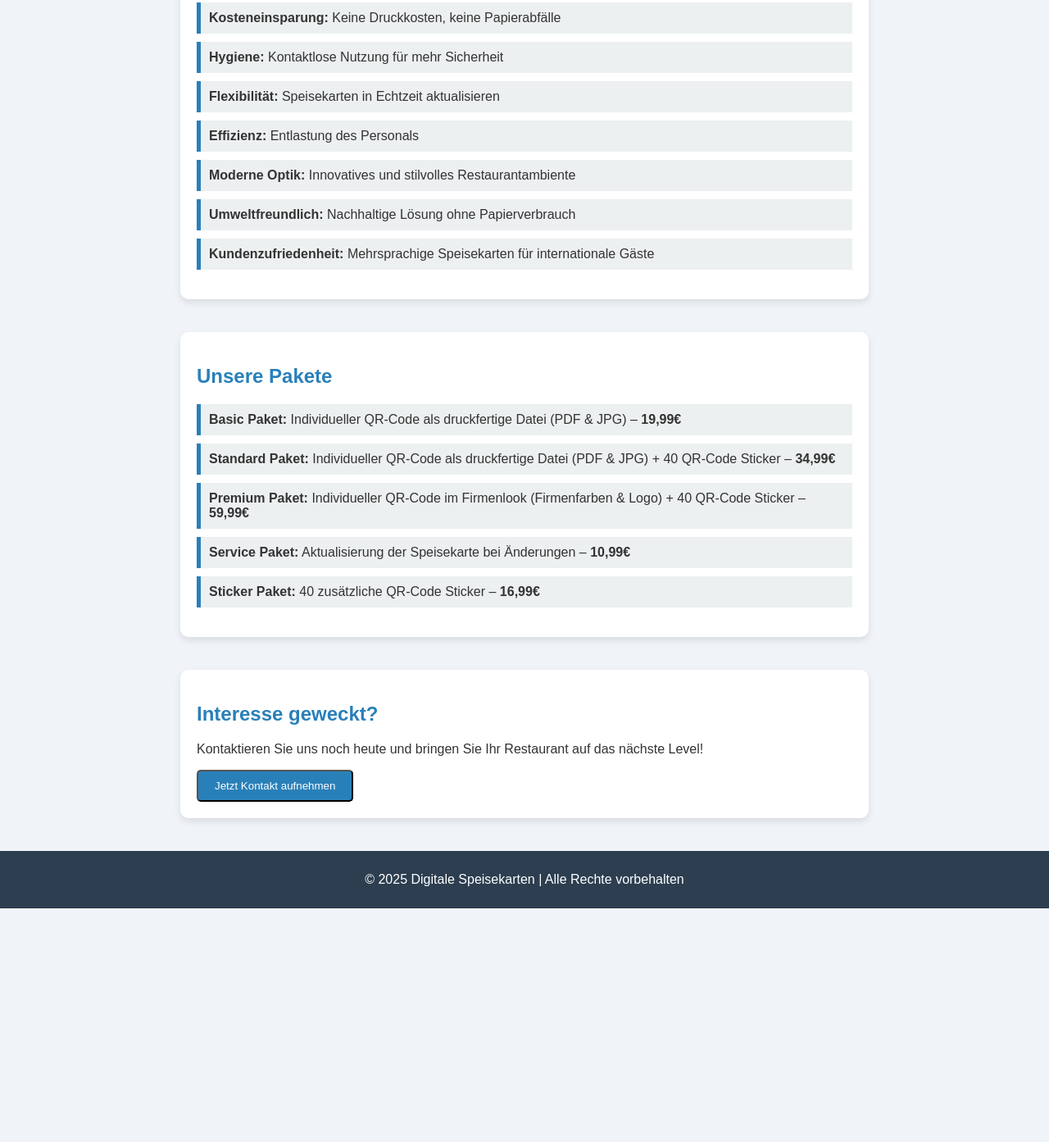
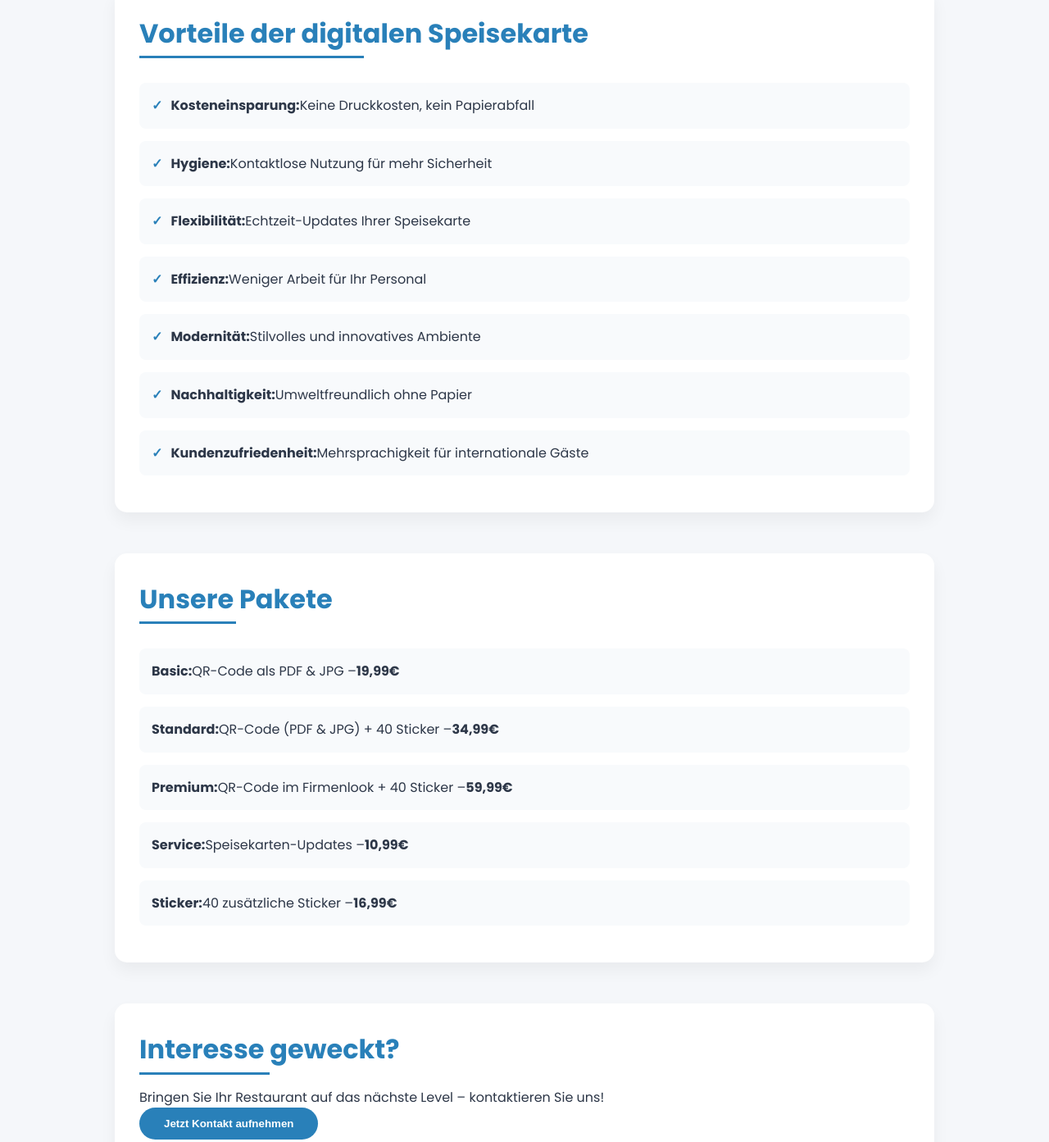
Before and after one commit to gastrokarten/GastroConnect, a plain HTML site: page index.html in a window 1280 px wide. Shown: the part 936-2329 px from the top of the page at 82% size. Before the commit the page ends 2044 px from the top, so only its background shows below. Drawn offline with Linux system fonts and the light colour scheme.

Commit message:
Update index.html

```diff
--- a/index.html
+++ b/index.html
@@ -3,78 +3,174 @@
 <head>
     <meta charset="UTF-8">
     <meta name="viewport" content="width=device-width, initial-scale=1.0">
-    <title>Digitale Speisekarten per QR-Code</title>
-    <link rel="stylesheet" href="styles.css">
+    <title>GastroConnect - Digitale Speisekarten per QR-Code</title>
     <style>
-        body {
-            font-family: Arial, sans-serif;
-            background-color: #f0f4f8;
-            color: #333;
+        * {
             margin: 0;
             padding: 0;
+            box-sizing: border-box;
         }
+
+        body {
+            font-family: 'Poppins', sans-serif;
+            background-color: #f5f7fa;
+            color: #2d3748;
+            line-height: 1.6;
+        }
+
         header {
-            background-color: #2c3e50;
-            color: #ffffff;
+            background: linear-gradient(135deg, #2c3e50, #4a627c);
+            color: white;
             text-align: center;
-            padding: 20px 0;
+            padding: 60px 20px;
+            position: relative;
+            overflow: hidden;
         }
+
+        header::after {
+            content: '';
+            position: absolute;
+            top: 0;
+            left: 0;
+            width: 100%;
+            height: 100%;
+            background: radial-gradient(circle, rgba(255,255,255,0.1) 0%, rgba(255,255,255,0) 70%);
+            z-index: 1;
+        }
+
         .company-name {
-            font-size: 24px;
-            font-weight: bold;
-            color: #ffffff;
-            margin-bottom: 5px;
+            font-size: 2.5rem;
+            font-weight: 700;
+            letter-spacing: 2px;
+            position: relative;
+            z-index: 2;
         }
-        .about, .benefits, .contact, .motivation, .pricing {
-            max-width: 800px;
-            margin: 40px auto;
-            background: #ffffff;
-            padding: 20px;
-            border-radius: 10px;
-            box-shadow: 0 4px 8px rgba(0, 0, 0, 0.1);
+
+        header h1 {
+            font-size: 1.8rem;
+            margin: 10px 0;
+            position: relative;
+            z-index: 2;
         }
+
+        header p {
+            font-size: 1.1rem;
+            opacity: 0.9;
+            position: relative;
+            z-index: 2;
+        }
+
+        section {
+            max-width: 1000px;
+            margin: 50px auto;
+            padding: 0 20px;
+        }
+
         h2 {
             color: #2980b9;
+            font-size: 2rem;
+            margin-bottom: 20px;
+            position: relative;
+            display: inline-block;
         }
+
+        h2::after {
+            content: '';
+            position: absolute;
+            bottom: -5px;
+            left: 0;
+            width: 50%;
+            height: 3px;
+            background: #2980b9;
+        }
+
+        .about, .motivation, .benefits, .pricing, .contact {
+            background: white;
+            padding: 30px;
+            border-radius: 15px;
+            box-shadow: 0 10px 20px rgba(0, 0, 0, 0.05);
+            transition: transform 0.3s ease;
+        }
+
+        .about:hover, .motivation:hover, .benefits:hover, .pricing:hover, .contact:hover {
+            transform: translateY(-5px);
+        }
+
         ul {
-            list-style-type: none;
-            padding: 0;
+            list-style: none;
         }
-        li {
-            background: #ecf0f1;
-            margin: 10px 0;
-            padding: 10px;
-            border-left: 5px solid #2980b9;
+
+        .benefits li, .pricing li {
+            background: #f8fafc;
+            margin: 15px 0;
+            padding: 15px;
+            border-radius: 8px;
+            display: flex;
+            align-items: center;
+            transition: background 0.3s ease;
         }
+
+        .benefits li:hover, .pricing li:hover {
+            background: #e6f0fa;
+        }
+
+        .benefits li::before {
+            content: '✓';
+            color: #2980b9;
+            font-weight: bold;
+            margin-right: 10px;
+        }
+
         .cta {
             display: inline-block;
             background: #2980b9;
             color: white;
-            padding: 10px 20px;
+            padding: 12px 30px;
             text-decoration: none;
-            border-radius: 5px;
-            transition: background 0.3s ease;
+            border-radius: 50px;
+            font-weight: 600;
+            transition: all 0.3s ease;
+            border: none;
             cursor: pointer;
         }
+
         .cta:hover {
             background: #1c6ea4;
+            transform: scale(1.05);
         }
-        footer {
-            background-color: #2c3e50;
-            color: white;
-            text-align: center;
-            padding: 10px 0;
-            margin-top: 40px;
-        }
+
         .contact-info {
             display: none;
             margin-top: 20px;
-            padding: 15px;
-            background: #ecf0f1;
+            padding: 20px;
+            background: #f8fafc;
             border-radius: 10px;
             text-align: center;
+            animation: fadeIn 0.5s ease;
+        }
+
+        @keyframes fadeIn {
+            from { opacity: 0; }
+            to { opacity: 1; }
+        }
+
+        footer {
+            background: #2c3e50;
+            color: white;
+            text-align: center;
+            padding: 20px;
+            margin-top: 60px;
+            font-size: 0.9rem;
+        }
+
+        @media (max-width: 768px) {
+            .company-name { font-size: 2rem; }
+            header h1 { font-size: 1.5rem; }
+            section { margin: 30px auto; padding: 0 15px; }
+            h2 { font-size: 1.6rem; }
         }
     </style>
+    <link href="https://fonts.googleapis.com/css2?family=Poppins:wght@400;600;700&display=swap" rel="stylesheet">
     <script>
         function showContactInfo() {
             document.getElementById('contact-info').style.display = 'block';
@@ -90,52 +186,51 @@
 
     <section class="about">
         <h2>Unser Service</h2>
-        <p>Wir digitalisieren Ihre Speisekarte. Durch die Erstellung eines individuellen QR-Codes verbinden wir Ihre Speisekarte mit Ihren Gästen. Auf Wunsch erhalten Sie einen personalisierten QR-Code im Look Ihres Unternehmens. Bei Anpassungen sorgen wir für Aktualisierungen in Echtzeit.</p>
+        <p>Wir digitalisieren Ihre Speisekarte. Mit einem individuellen QR-Code verbinden wir Ihre Gäste direkt mit Ihrem Angebot. Optional gestalten wir Ihren QR-Code im Look Ihres Unternehmens. Änderungen? Kein Problem – wir aktualisieren Ihre Speisekarte in Echtzeit.</p>
     </section>
 
     <section class="motivation">
         <h2>Unsere Motivation</h2>
-        <p>Die Idee für GastroConnect entstand aus persönlicher Erfahrung. Bereits im Sommer 2016, zu Beginn meiner Ausbildung, wurde mir bewusst, wie aufwendig es ist, traditionelle Speisekarten zu pflegen, zu aktualisieren und stets in ausreichender Menge bereitzuhalten. Besonders im Terrassengeschäft während der Sommermonate oder bei außerplanmäßigen Veranstaltungen stellte dies oft eine Herausforderung dar.</p>
-        <p>Im Laufe der Jahre und durch die zahlreichen Erfahrungen, die ich sammeln durfte, begegnete mir dieses Problem immer wieder: Es gibt zu wenige Speisekarten, Preise müssen ständig angepasst werden, alte Karten müssen eingesammelt und neue verteilt werden. Hinzu kommt, dass Speisekarten im Außenbereich schnell nass werden oder einfach unhandlich sind, was für das Personal zusätzliche Laufwege und eine enorme Belastung bedeutet.</p>
-        <p>Mit GastroConnect habe ich eine Lösung geschaffen, die all diese Probleme beseitigt. Durch die Digitalisierung der Speisekarten mit QR-Codes ermöglichen wir eine moderne, effiziente und nachhaltige Alternative, die sowohl für Gastronomen als auch für Gäste zahlreiche Vorteile bietet.</p>
+        <p>Die Idee zu GastroConnect entstand 2016 während meiner Ausbildung. Damals fiel mir auf, wie mühsam die Pflege traditioneller Speisekarten ist – ständige Updates, fehlende Exemplare und hoher Aufwand für das Personal, besonders im Sommer oder bei Events.</p>
+        <p>Jahre später erkannte ich: Dieses Problem ist allgegenwärtig. Speisekarten gehen verloren, werden nass oder sind unpraktisch. Mit GastroConnect bieten wir eine digitale Lösung, die Zeit spart, nachhaltig ist und Gästen wie Gastronomen das Leben erleichtert.</p>
     </section>
 
     <section class="benefits">
         <h2>Vorteile der digitalen Speisekarte</h2>
         <ul>
-            <li><strong>Kosteneinsparung:</strong> Keine Druckkosten, keine Papierabfälle</li>
+            <li><strong>Kosteneinsparung:</strong> Keine Druckkosten, kein Papierabfall</li>
             <li><strong>Hygiene:</strong> Kontaktlose Nutzung für mehr Sicherheit</li>
-            <li><strong>Flexibilität:</strong> Speisekarten in Echtzeit aktualisieren</li>
-            <li><strong>Effizienz:</strong> Entlastung des Personals</li>
-            <li><strong>Moderne Optik:</strong> Innovatives und stilvolles Restaurantambiente</li>
-            <li><strong>Umweltfreundlich:</strong> Nachhaltige Lösung ohne Papierverbrauch</li>
-            <li><strong>Kundenzufriedenheit:</strong> Mehrsprachige Speisekarten für internationale Gäste</li>
+            <li><strong>Flexibilität:</strong> Echtzeit-Updates Ihrer Speisekarte</li>
+            <li><strong>Effizienz:</strong> Weniger Arbeit für Ihr Personal</li>
+            <li><strong>Modernität:</strong> Stilvolles und innovatives Ambiente</li>
+            <li><strong>Nachhaltigkeit:</strong> Umweltfreundlich ohne Papier</li>
+            <li><strong>Kundenzufriedenheit:</strong> Mehrsprachigkeit für internationale Gäste</li>
         </ul>
     </section>
 
     <section class="pricing">
         <h2>Unsere Pakete</h2>
         <ul>
-            <li><strong>Basic Paket:</strong> Individueller QR-Code als druckfertige Datei (PDF & JPG) – <strong>19,99€</strong></li>
-            <li><strong>Standard Paket:</strong> Individueller QR-Code als druckfertige Datei (PDF & JPG) + 40 QR-Code Sticker – <strong>34,99€</strong></li>
-            <li><strong>Premium Paket:</strong> Individueller QR-Code im Firmenlook (Firmenfarben & Logo) + 40 QR-Code Sticker – <strong>59,99€</strong></li>
-            <li><strong>Service Paket:</strong> Aktualisierung der Speisekarte bei Änderungen – <strong>10,99€</strong></li>
-            <li><strong>Sticker Paket:</strong> 40 zusätzliche QR-Code Sticker – <strong>16,99€</strong></li>
+            <li><strong>Basic:</strong> QR-Code als PDF & JPG – <strong>19,99€</strong></li>
+            <li><strong>Standard:</strong> QR-Code (PDF & JPG) + 40 Sticker – <strong>34,99€</strong></li>
+            <li><strong>Premium:</strong> QR-Code im Firmenlook + 40 Sticker – <strong>59,99€</strong></li>
+            <li><strong>Service:</strong> Speisekarten-Updates – <strong>10,99€</strong></li>
+            <li><strong>Sticker:</strong> 40 zusätzliche Sticker – <strong>16,99€</strong></li>
         </ul>
     </section>
 
     <section class="contact">
         <h2>Interesse geweckt?</h2>
-        <p>Kontaktieren Sie uns noch heute und bringen Sie Ihr Restaurant auf das nächste Level!</p>
+        <p>Bringen Sie Ihr Restaurant auf das nächste Level – kontaktieren Sie uns!</p>
         <button class="cta" onclick="showContactInfo()">Jetzt Kontakt aufnehmen</button>
         <div id="contact-info" class="contact-info">
-            <p><strong>Telefon:</strong> 015237824011</p>
+            <p><strong>Telefon:</strong> 0152 37824011</p>
             <p><strong>E-Mail:</strong> <a href="mailto:gastroconnect.menu@gmail.com">gastroconnect.menu@gmail.com</a></p>
         </div>
     </section>
 
     <footer>
-        <p>&copy; 2025 Digitale Speisekarten | Alle Rechte vorbehalten</p>
+        <p>© 2025 GastroConnect | Alle Rechte vorbehalten</p>
     </footer>
 </body>
 </html>
```
